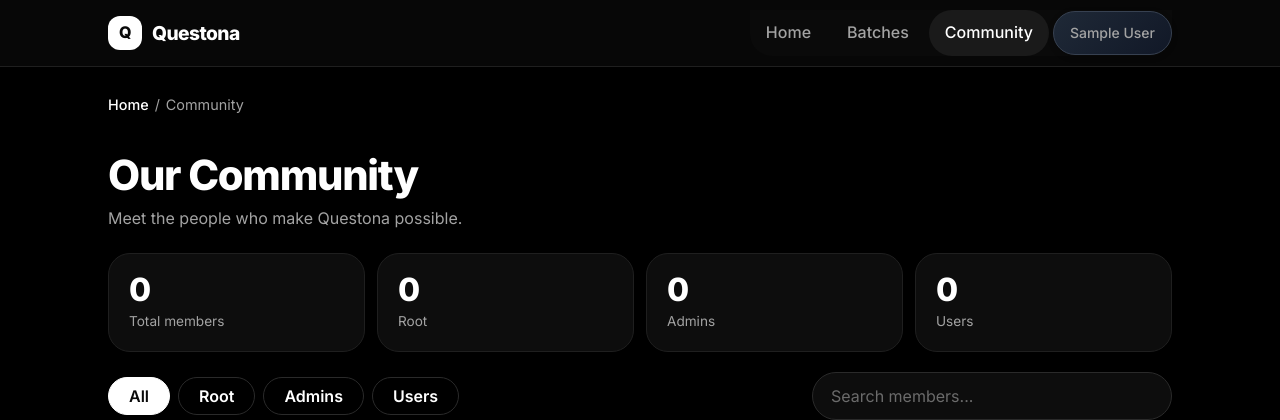
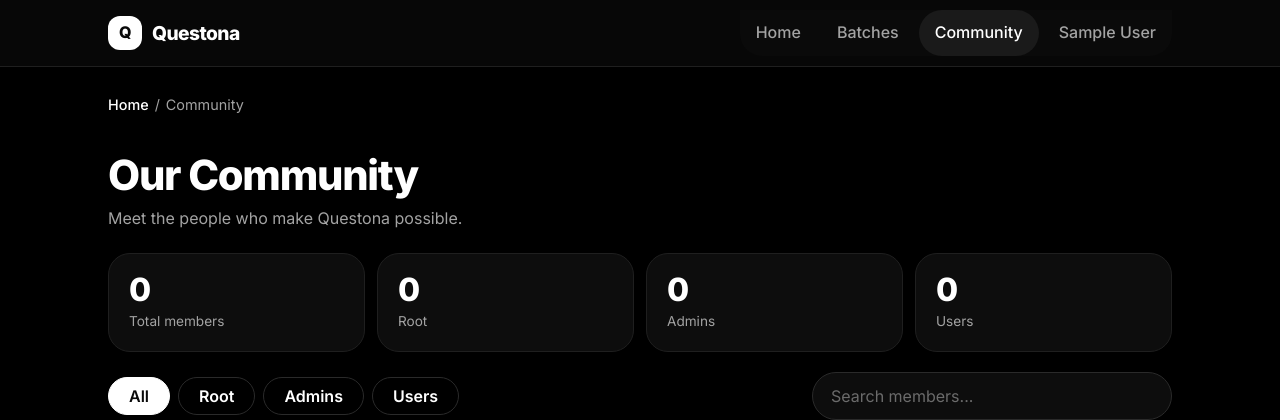
Before and after one commit to arhamwaresi6-sys/quistona, a Flask app: page /users in a window 1280 px wide. Shown: the top 420 px of the page. Run offline with Flask 3, Linux system fonts and the light colour scheme; the visitor is signed in with stand-in values (Sample User, id 1); data comes from the database, SQL or seed files in the repository.

Commit message:
initial Bug solved

```diff
--- a/project/routes/main.py
+++ b/project/routes/main.py
@@ -15,7 +15,9 @@ main = Blueprint("main",__name__)
 @main.route("/")
 def index():
     images = db.session.execute(
-        db.select(Image).limit(3).order_by(Image.created_at)
+        db.select(Image)
+        .order_by(Image.created_at.desc(), Image.id.desc())
+        .limit(3)
     ).scalars().all()
     context = {
         "current_user":current_user,
--- a/project/static/css/users.css
+++ b/project/static/css/users.css
@@ -435,31 +435,3 @@
     grid-template-columns: repeat(4, 1fr);
   }
 }
-.user-name {
-  display: inline-flex;
-  align-items: center;
-  padding: 10px 16px;
-  background: linear-gradient(135deg, #1f2937, #111827);
-  color: #f9fafb;
-  border: 1px solid #374151;
-  border-radius: 10px;
-  font-size: 14px;
-  font-weight: 600;
-  text-decoration: none;
-  box-shadow: 0 2px 6px rgba(0, 0, 0, 0.2);
-  transition: all 0.25s ease;
-  cursor: pointer;
-}
-
-.user-name:hover {
-  background: linear-gradient(135deg, #374151, #1f2937);
-  border-color: #4b5563;
-  color: #ffffff;
-  box-shadow: 0 5px 14px rgba(0, 0, 0, 0.3);
-  transform: translateY(-2px);
-}
-
-.user-name:active {
-  transform: translateY(0);
-  box-shadow: 0 1px 3px rgba(0, 0, 0, 0.2);
-}
--- a/project/templates/batches.html
+++ b/project/templates/batches.html
@@ -66,7 +66,7 @@
         <div class="card">
           <a href="{{ url_for('main.semesters', batch_id=batch.id) }}" class="card-main">
             <span class="year">{{batch.created_at.year}}</span>
-            <h3>Batch {{batch.name}}</h3>
+            <h3>{{batch.name}} Batch</h3>
             <p class="muted">{{batch.semester_count}} semesters</p>
           </a>
           <div class="card-actions">
--- a/project/templates/semesters.html
+++ b/project/templates/semesters.html
@@ -103,7 +103,7 @@
     <div class="modal" id="addSemester">
       <div class="modal-box">
         <h2>Add semester</h2>
-        <p class="muted">It will be added to Batch 2022.</p>
+        <p class="muted">It will be added to {{batch.name}} Batch.</p>
         <form
           action="{{url_for('main.create_semester',batch_id = batch.id)}}"
           method="post"
--- a/project/templates/users.html
+++ b/project/templates/users.html
@@ -38,7 +38,7 @@
           <a href="{{ url_for('main.users') }}" class="active">Community</a>
 
           {% if current_user.is_authenticated %}
-          <a href="{{ url_for('main.profile') }}" class="user-name">
+          <a href="{{ url_for('main.profile') }}" class="user-name_">
             {{ current_user.name }}
           </a>
           {% else %}
```
